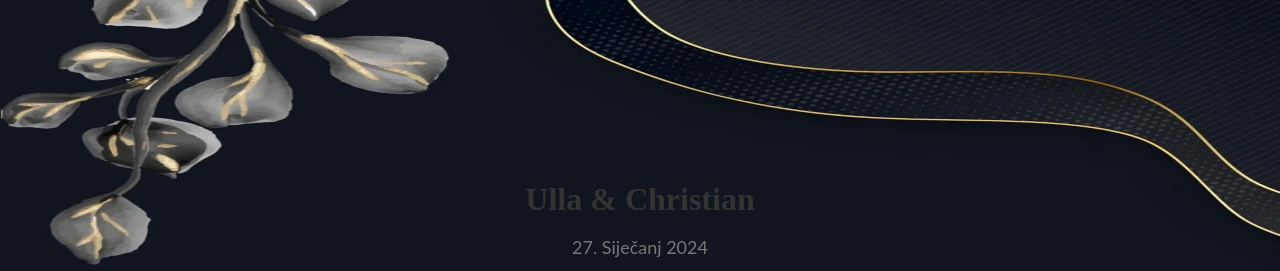
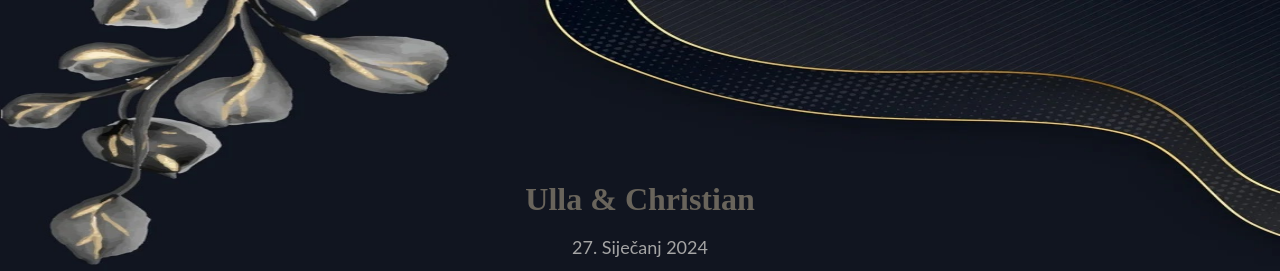
Before and after one commit to CVurbic/weddingGallery, a React (Create React App) app: page / in a window 1280 px wide. Shown: the top 271 px of the page. Built offline with nearby package versions, Linux system fonts and the light colour scheme; no server answers.

Commit message:
Update style.css

```diff
--- a/src/style.css
+++ b/src/style.css
@@ -2,7 +2,7 @@
 
 body {
     padding: 10rem 2rem 2rem 2rem;
-    color: #777777;
+    color: #a5a5a5;
     /* Paragraph color */
     font-family: 'Lato', sans-serif;
     /* Paragraph font */
@@ -86,7 +86,7 @@ header {
 header h1 {
     font-size: 32px;
     margin-bottom: 10px;
-    color: #333;
+    color: #69645b;
     /* Header color */
     font-family: 'Playfair Display', serif;
     /* Header font */
```
